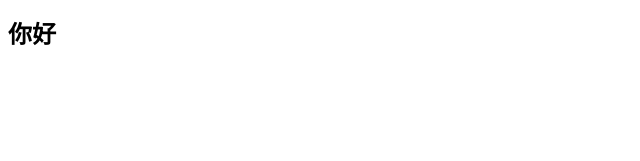
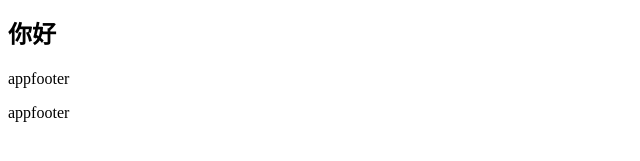
Before and after one commit to NickWuChingLin/shopping, a Nuxt app: page / in a window 1280 px wide. Shown: the part 181-342 px from the top of the page, without its empty margins (0-640 px from the left). Built offline with nearby package versions, Linux system fonts and the light colour scheme.

Commit message:
更新組件跟layout

```diff
--- /dev/null
+++ b/components/appFooter.vue
@@ -0,0 +1,6 @@
+<template>
+    <div>
+        <p>appfooter</p>
+        <p>appfooter</p>
+    </div>
+</template>
--- a/layouts/default.vue
+++ b/layouts/default.vue
@@ -3,6 +3,7 @@
   <h2>123</h2>
   <h1>hello world</h1>
   <nuxt-page />
+  <appFooter></appFooter>
 </template>
 
 <script lang="ts" setup></script>
```
